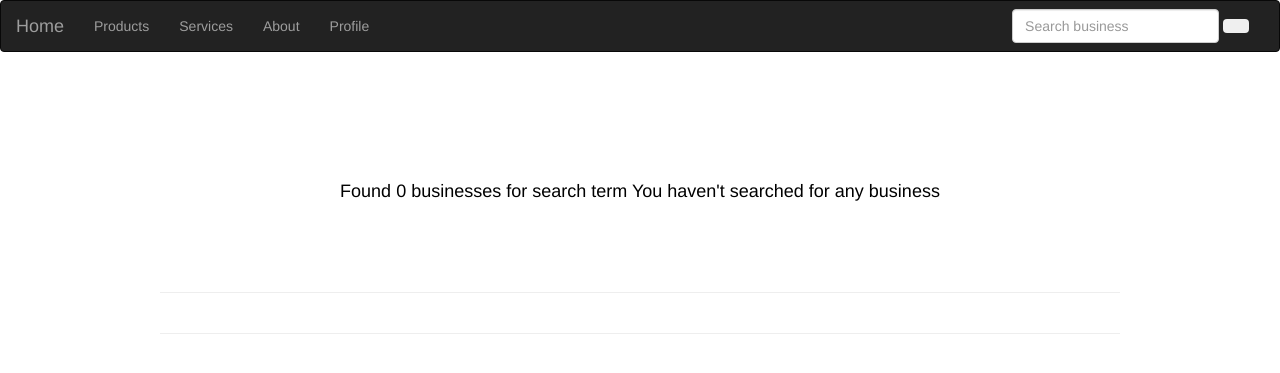
After one commit to ndanu-josy/Neighbourhood, a Django app: a page that uses neighapp/templates/navbar.html in a window 1280 px wide. The commit adds this page. Shown: the top 373 px of the page. Run offline with Django 3.2, Linux system fonts and the light colour scheme; the visitor is signed in with stand-in values (Sample User, id 1); some libraries are stand-ins or nearby versions.

Commit message:
Add function to search business

```diff
--- a/neighapp/models.py
+++ b/neighapp/models.py
@@ -73,8 +73,10 @@ class Business(models.Model):
         self.delete()
 
     @classmethod
-    def find_business(cls, business_id):
-            return cls.objects.filter(id=business_id)
+    def find_business(cls, search_term):
+        businesses = cls.objects.filter(business_name__icontains=search_term)
+        return businesses
+
 
     def update_business(self):
         name = self.business_name
--- a/neighapp/templates/navbar.html
+++ b/neighapp/templates/navbar.html
@@ -135,9 +135,9 @@
 				<li><a href="{%url 'profile'%}"><span class="fa fa-phone"></span><span class="link"> Profile</span></a></li>
 			</ul>
 			<!-- Nav Right -->
-			<form class="navbar-form navbar-right">
+			<form class="navbar-form navbar-right" action="{% url 'search' %}">
 				<div class="form-group">
-					<input type="text" class="form-control" placeholder="Search">
+					<input type="text" class="form-control" placeholder="Search business" name="business">
 				</div>
 				<button type="submit" class="btn"><span class="fa fa-search"></span></button>
 			</form>
--- /dev/null
+++ b/neighapp/templates/search.html
@@ -0,0 +1,60 @@
+{%extends 'base.html'%}
+{% block content %}
+<div class="container" style="margin-top:120px;">
+
+  <div class="row">
+    <div class="col md-3"></div>
+    {% if found_businesses %}
+      <h4 class="text-center" style="color:black">Found {{ found_businesses|length }} businesses titled : <em>{{message}}</em> </h4>
+      <hr>
+      <br>
+      <br>
+      <br>
+    {% else %}
+      <h4 class="text-center"style="color:black"> Found 0 businesses for search term {{message}} <br> <br>
+</h4>
+      <br>
+      <br>
+
+      <hr>
+    {% endif %}
+    <div class="col md-3"></div>
+
+  </div>
+<div class="row text-center">
+  {% for business in found_businesses %}
+  <hr>
+<div class="col-md-4"></div>
+
+
+<div class="col-md-4">
+  <div class="card" style="width: 18rem;">
+    <div class="card-header">
+      Name : {{business.name}}
+    </div>
+    <ul class="list-group list-group-flush">
+      <li class="list-group-item">Owner : {{business.propreiter.username}}</li>
+      <li class="list-group-item">Contact : <a href="">  {{business.email}}</a></li>
+    </ul>
+  </div>
+  <br>
+			<!-- <h3><a href='#'>{{business.name}}</a></h3>
+      <p>Owner : {{business.propreiter}}</p>
+    <p>Contact :   <a href="#">{{business.email}}</a></p> -->
+
+		</div>
+<hr>
+    <div class="col-md-4"></div>
+    <hr>
+    {% endfor %}
+    <hr>
+</div>
+
+
+
+</div>
+
+
+  </div>
+</div>
+{% endblock %}
--- a/neighapp/urls.py
+++ b/neighapp/urls.py
@@ -14,4 +14,5 @@ urlpatterns=[
     path('singleHood/<hood_id>', views.single_neighbourhood, name='singleHood'),
     path('<hood_id>/post/', views.create_post, name='post'),
     path('<hood_id>/business/', views.add_business, name='business'),
+     url(r'^searchbusiness/', views.search_business, name='search'),
 ]
--- a/neighapp/views.py
+++ b/neighapp/views.py
@@ -125,3 +125,18 @@ def add_business(request, hood_id):
     else:
         form = BusinessForm()
     return render(request, 'addbusiness.html', {'form': form})
+
+@login_required(login_url='/accounts/login/')
+def search_business(request):
+    if 'business' in request.GET and request.GET["business"]:
+        search_term = request.GET.get("business")
+        found_businesses = Business.find_business(search_term)
+        message = f"{search_term}"
+
+        context = {"found_businesses":found_businesses,"message":message}
+
+        return render(request, 'search.html',context)
+
+    else:
+        message = "You haven't searched for any business"
+        return render(request, 'search.html',{"message":message})
```
